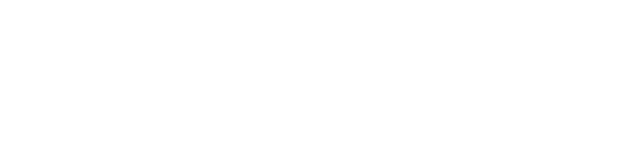
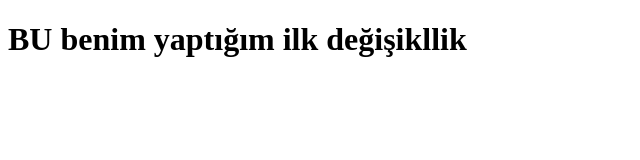
Before and after one commit to aytekinterkan/mynewproject, a plain HTML site: page index.html in a window 1280 px wide. Shown: the whole page, without its empty margins (0-640 px from the left). Drawn offline with Linux system fonts and the light colour scheme.

Commit message:
yeni değişiklik

```diff
--- a/index.html
+++ b/index.html
@@ -7,6 +7,6 @@
     <title>Document</title>
 </head>
 <body>
-
+    <h1>BU benim yaptığım ilk değişikllik</h1>
 </body>
 </html>
```
